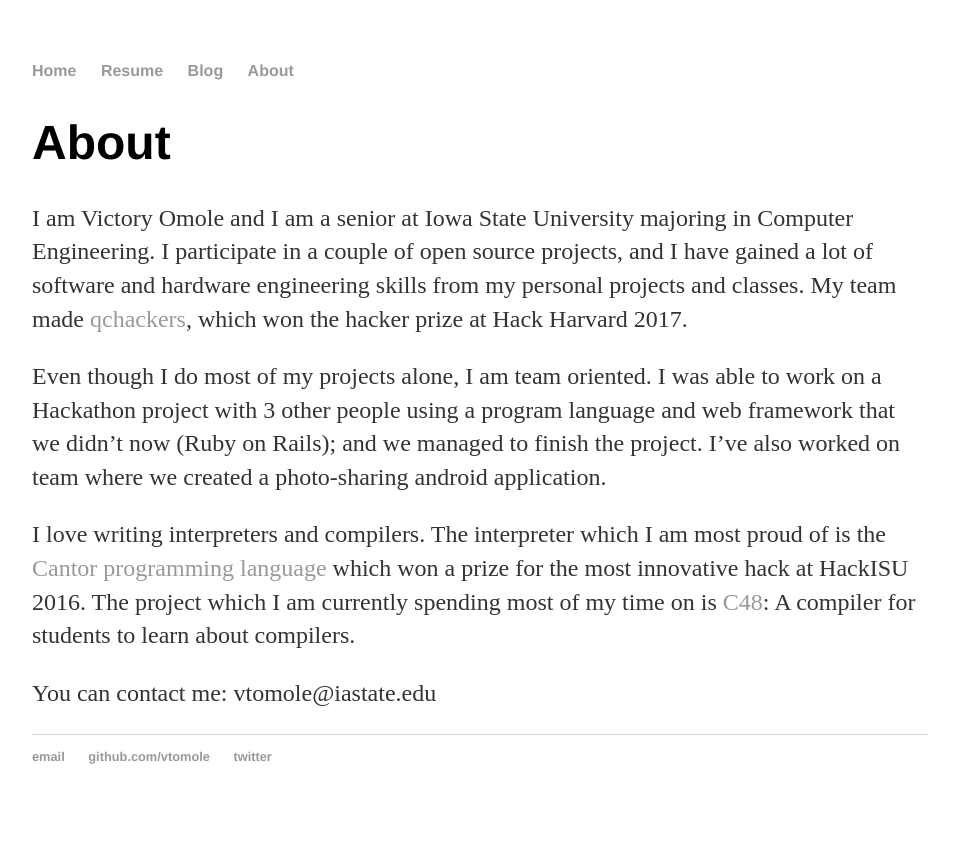
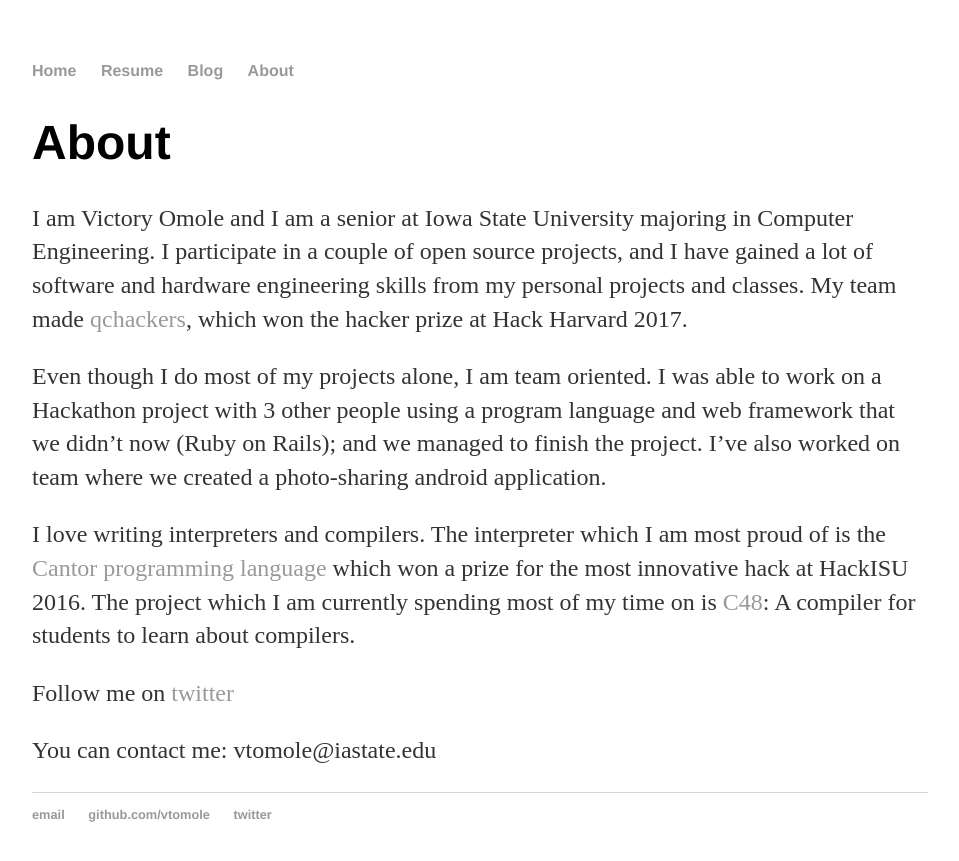
Before and after one commit to vtomole/vtomole.github.io, a Jekyll site: the page built from about/index.html, in a window 1280 px wide. Shown: the top 861 px of the page, without its empty margins (160-1119 px from the left). Built offline with Jekyll 4.4.1, drawn with Linux system fonts in a browser that asks for light colours.

Commit message:
add twitter link to bio

```diff
--- a/about/index.html
+++ b/about/index.html
@@ -12,7 +12,7 @@
 			<p>I love writing interpreters and compilers. The interpreter which I am most proud of is the <a href="https://github.com/vtomole/evie/tree/master/mini-projects/cantor">Cantor programming language</a> which won a prize for the most innovative hack at HackISU 2016. The project which I am currently spending most of my time on is <a href="https://github.com/vtomole/c48">C48</a>: A compiler for students to learn about compilers.</p>
 
 
-
+			<p> Follow me on <a href="https://twitter.com/vtomole">twitter</a> <p>
 			<p> You can contact me: vtomole@iastate.edu </p>
 			<!--<ul class="contacts">
 
```
